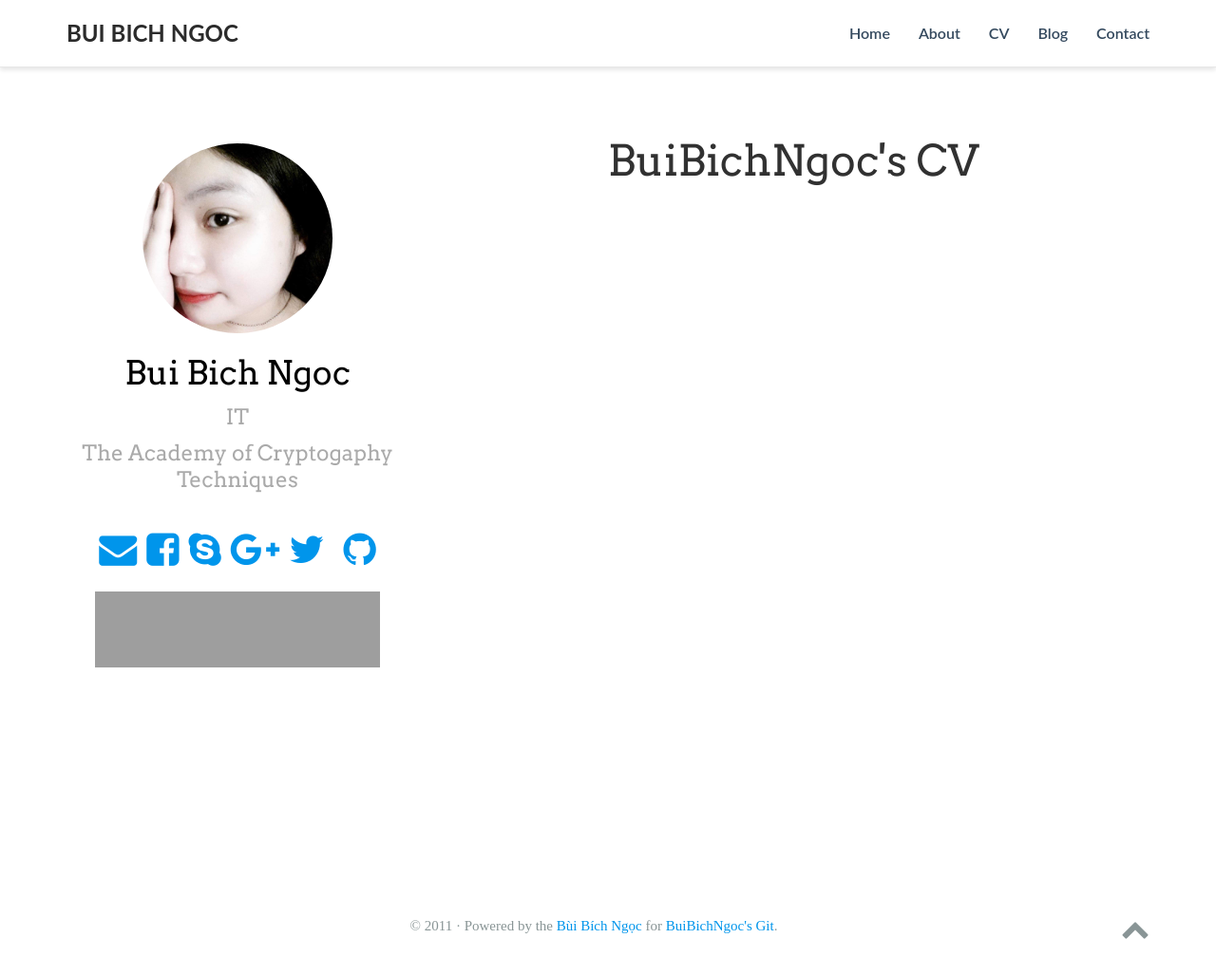
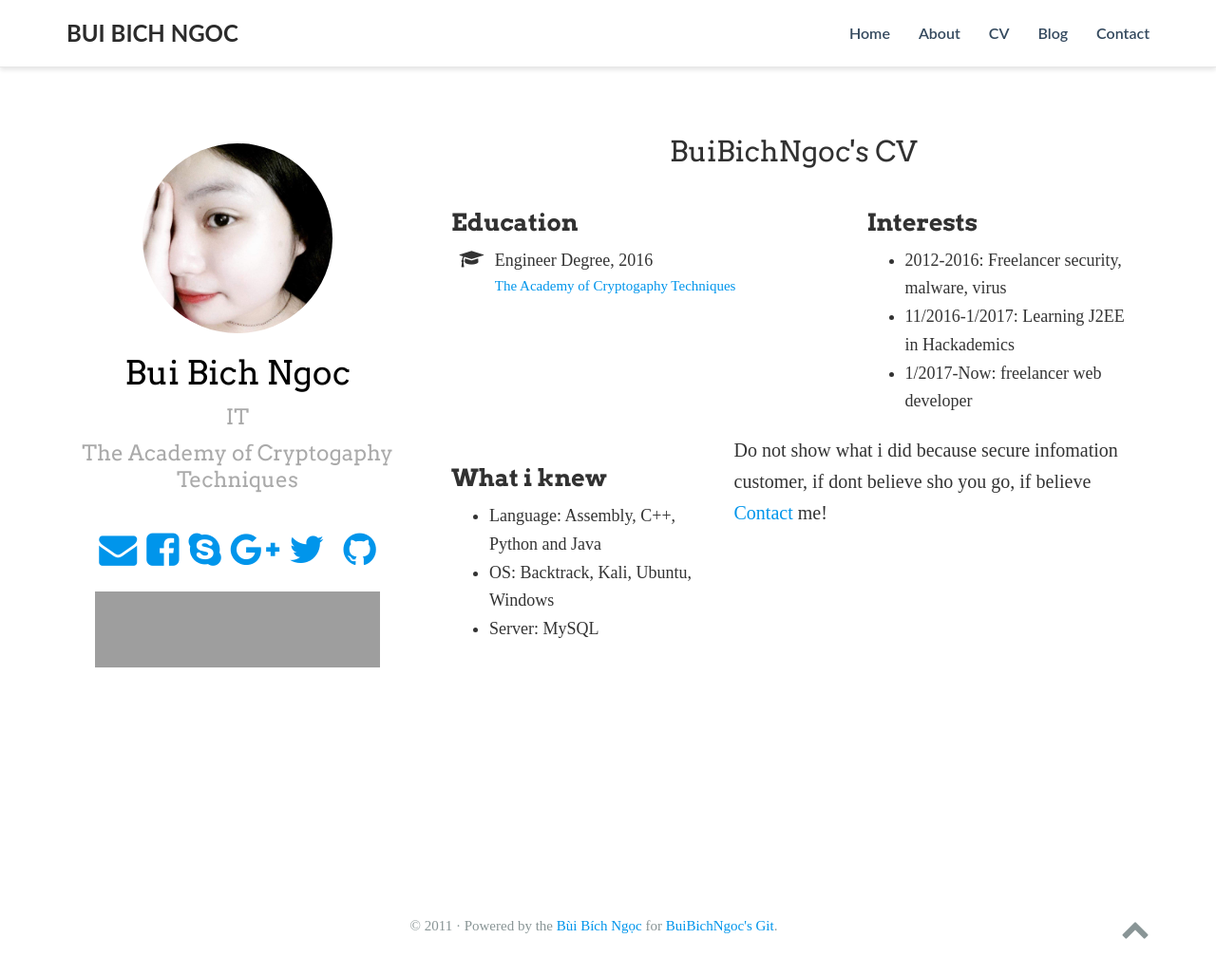
Before and after one commit to buibichngoc/buibichngoc.github.io, a Jekyll site: the page built from cv/index.html, in a window 1280 px wide and 1048 px high. Shown: the top 1028 px of the window at 95% size. Built offline with Jekyll 4.4.1, drawn with Linux system fonts in a browser that asks for light colours; nearby versions of some CDN libraries; a style sheet for code colours, icons or effects is not loaded; grey boxes are pictures that could not be loaded.

Commit message:
Update index.html

```diff
--- a/cv/index.html
+++ b/cv/index.html
@@ -2,4 +2,36 @@
 layout: default
 title: BuiBichNgoc's CV
 ---
-	<h1 style=" text-align: center;">{{ page.title }}</h1>
+	<h2 style=" text-align: center;">{{ page.title }}</h2>
+
+	<div class="col-sm-7">
+		<h3>Education</h3>
+		<ul class="ul-edu fa-ul">
+			<li>
+				<i class="fa-li fa fa-graduation-cap"></i>
+				<div class="description">
+					<p class="course">Engineer Degree, 2016</p>
+					<p class="institution"><a href="http://actvn.edu.vn/" target="_blank">The Academy of Cryptogaphy Techniques</a></p>
+				</div>
+			</li>
+		</ul>
+	</div>
+
+	<div class="col-sm-5">
+		<h3>Interests</h3>
+		<ul class="ul-interests">
+			<li>2012-2016: Freelancer security, malware, virus</li>
+			<li>11/2016-1/2017: Learning J2EE in Hackademics</li>
+			<li>1/2017-Now: freelancer web developer</li>
+		</ul>
+	</div>
+
+	<div class="col-sm-5">
+		<h3>What i knew</h3>
+		<ul class="ul-interests">
+			<li>Language: Assembly, C++, Python and Java</li>
+			<li>OS: Backtrack, Kali, Ubuntu, Windows</li>
+			<li>Server: MySQL</li>
+		</ul>
+	</div>
+<p>	Do not show what i did because secure infomation customer, if dont believe sho you go, if believe <a href="https://buibichngoc.github.io/contact/" target="_blank">Contact</a> me!</p>
```
